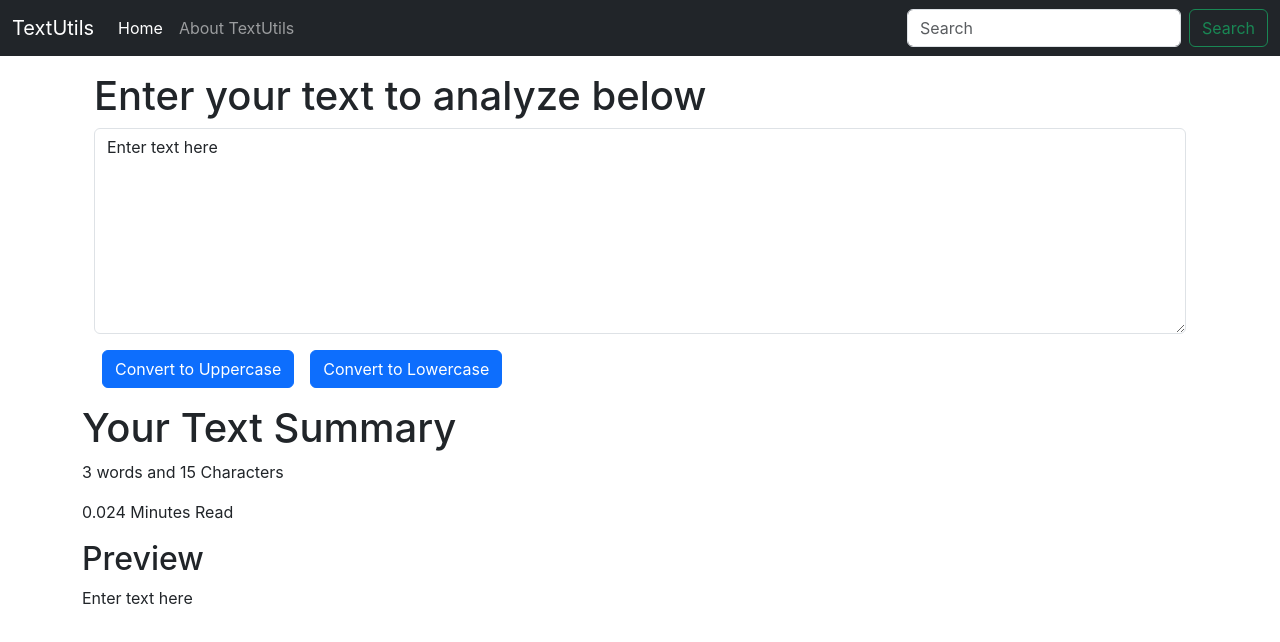
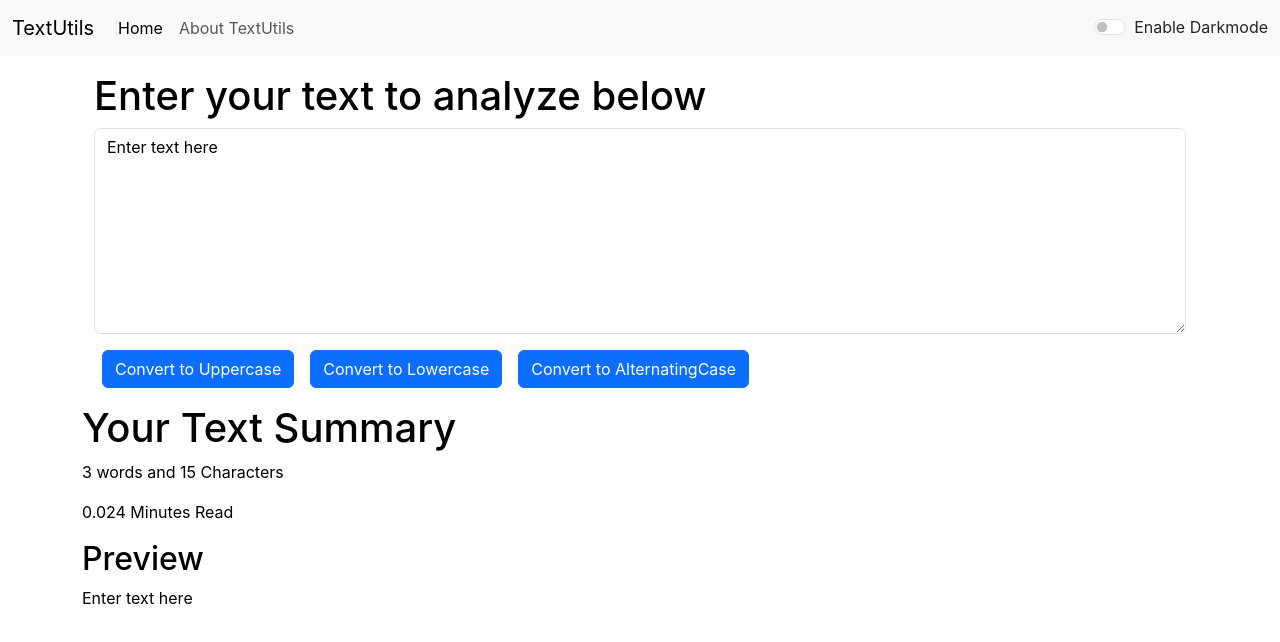
Before and after one commit to nickc72/TextUtils, a React (Create React App) app: page / in a window 1280 px wide. Shown: the top 642 px of the page. Built offline with nearby package versions, Linux system fonts and the light colour scheme.

Commit message:
lesson 12 Dark Mode

```diff
--- a/src/App.js
+++ b/src/App.js
@@ -1,15 +1,28 @@
 
+import { useState } from 'react';
 import './App.css';
 import Navbar from './Component/Navbar';
 import TextForm from './Component/TextForm';
 
 function App() {
+  const [mode, setMode] = useState('light')
+
+  const toggleMode = () =>{
+    if(mode==='light'){
+      setMode('dark')
+      document.body.style.backgroundColor='#10123a'
+    }
+    else{
+      setMode('light')
+      document.body.style.backgroundColor='white'
+    }
+  }
   return (
     <>
       {/* <Navbar/> */}
-      <Navbar title="TextUtils" aboutText="About TextUtils" />
+      <Navbar title="TextUtils" aboutText="About TextUtils" mode={mode} toggleMode={toggleMode} />
       <div className="container my-3" >
-        <TextForm heading="Enter your text to analyze below" />
+        <TextForm heading="Enter your text to analyze below" mode={mode}/>
       </div>
     </>
   );
--- a/src/Component/Navbar.js
+++ b/src/Component/Navbar.js
@@ -1,9 +1,8 @@
 import React from 'react'
 import PropTypes from 'prop-types'
-
 export default function Navbar(props) {
   return (
-    <nav className="navbar navbar-expand-lg navbar-dark bg-dark">
+    <nav className={`navbar navbar-expand-lg navbar-${props.mode} bg-${props.mode}`}>
       <div className="container-fluid">
         <a className="navbar-brand" href="/">{props.title}</a>
         <button className="navbar-toggler" type="button" data-bs-toggle="collapse" data-bs-target="#navbarSupportedContent" aria-controls="navbarSupportedContent" aria-expanded="false" aria-label="Toggle navigation">
@@ -19,22 +18,26 @@
             </li>
 
           </ul>
-      <form className="d-flex" role="search">
+          {/* <form className="d-flex" role="search">
         <input className="form-control me-2" type="search" placeholder="Search" aria-label="Search"/>
         <button className="btn btn-outline-success" type="submit">Search</button>
-      </form>
+      </form> */}
+          <div className={`form-check form-switch text-${props.mode==='light'?'dark':'light'}`}>
+            <input className="form-check-input" type="checkbox" role="switch" onClick={props.toggleMode}id="flexSwitchCheckDefault"/>
+              <label className="form-check-label" htmlFor="flexSwitchCheckDefault"> Enable Darkmode</label>
+          </div>
         </div>
       </div>
     </nav>
   )
 }
 
-Navbar.propTypes={
+Navbar.propTypes = {
   title: PropTypes.string.isRequired, //value should be present not undefined
   aboutText: PropTypes.string.isRequired,
 }
 
-Navbar.defaultProps={
-        title:'set Titles here',
-        aboutText:'About Text here'
+Navbar.defaultProps = {
+  title: 'set Titles here',
+  aboutText: 'About Text here'
 }
--- a/src/Component/TextForm.js
+++ b/src/Component/TextForm.js
@@ -16,27 +16,32 @@
         setText(event.target.value)
     }
 
+    const handleAltClick = () =>{
+        setText(text.split("").map(item => item === item.toUpperCase()? item.toLowerCase(): item.toUpperCase()).join(''))
+    }
+
     const [text, setText] = useState("Enter text here")
     // text="Change Text"  wrong way to change state
     // setText("new text");
     return (
         <>
-        <div className='container'>
+        <div className='container' style={{color:props.mode==='dark'?'white':'black'}} >
             <h1>{props.heading}</h1>
             <div className="mb-3">
-                <textarea className="form-control" value={text} onChange={handleOnChange} id="myBox" rows="8"></textarea>
+                <textarea className="form-control" value={text} style={{backgroundColor:props.mode==='dark'?'#212529':'white', color:props.mode==='dark'?'white':'black'}} onChange={handleOnChange} id="myBox" rows="8"></textarea>
 
             </div>
                 <button className="btn btn-primary mx-2" onClick={handleUpClick}>Convert to Uppercase</button>
                 <button className="btn btn-primary mx-2" onClick={handleLoClick}>Convert to Lowercase</button>
+                <button className="btn btn-primary mx-2" onClick={handleAltClick}>Convert to AlternatingCase</button>
         </div>
 
-        <div className="classname my-3">
+        <div className="classname my-3" style={{color:props.mode==='dark'?'white':'black'}}>
             <h1>Your Text Summary</h1>
             <p>{text.split(" ").length} words and {text.length} Characters</p>
             <p>{0.008*text.split(" ").length} Minutes Read</p>
             <h2>Preview</h2>
-            <p>{text}</p>
+            <p>{text.length>0?text:"Enter something in the textbox above"}</p>
         </div>
         </>
     )
```
Lines whose indentation alone changed are shown as unchanged.
